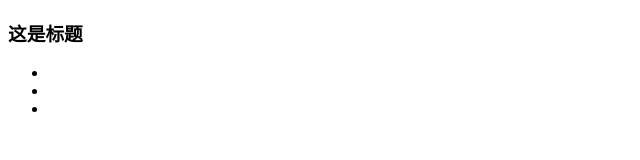
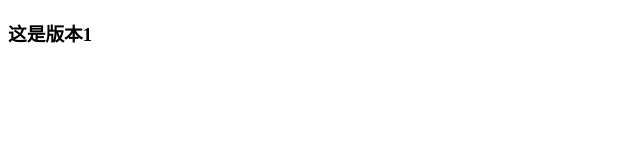
Before and after one commit to virgo-van/van, a plain HTML site: page index.html in a window 1280 px wide. Shown: the full height of the page, 0-640 px from the left. Drawn offline with Linux system fonts and the light colour scheme.

Commit message:
version 1.0

```diff
--- a/index.html
+++ b/index.html
@@ -9,13 +9,7 @@
 </head>
 
 <body>
-
-    <h3>这是标题</h3>
-    <ul>
-        <li></li>
-        <li></li>
-        <li></li>
-    </ul>
+    <h3>这是版本1</h3>
 </body>
 
 </html>
```
